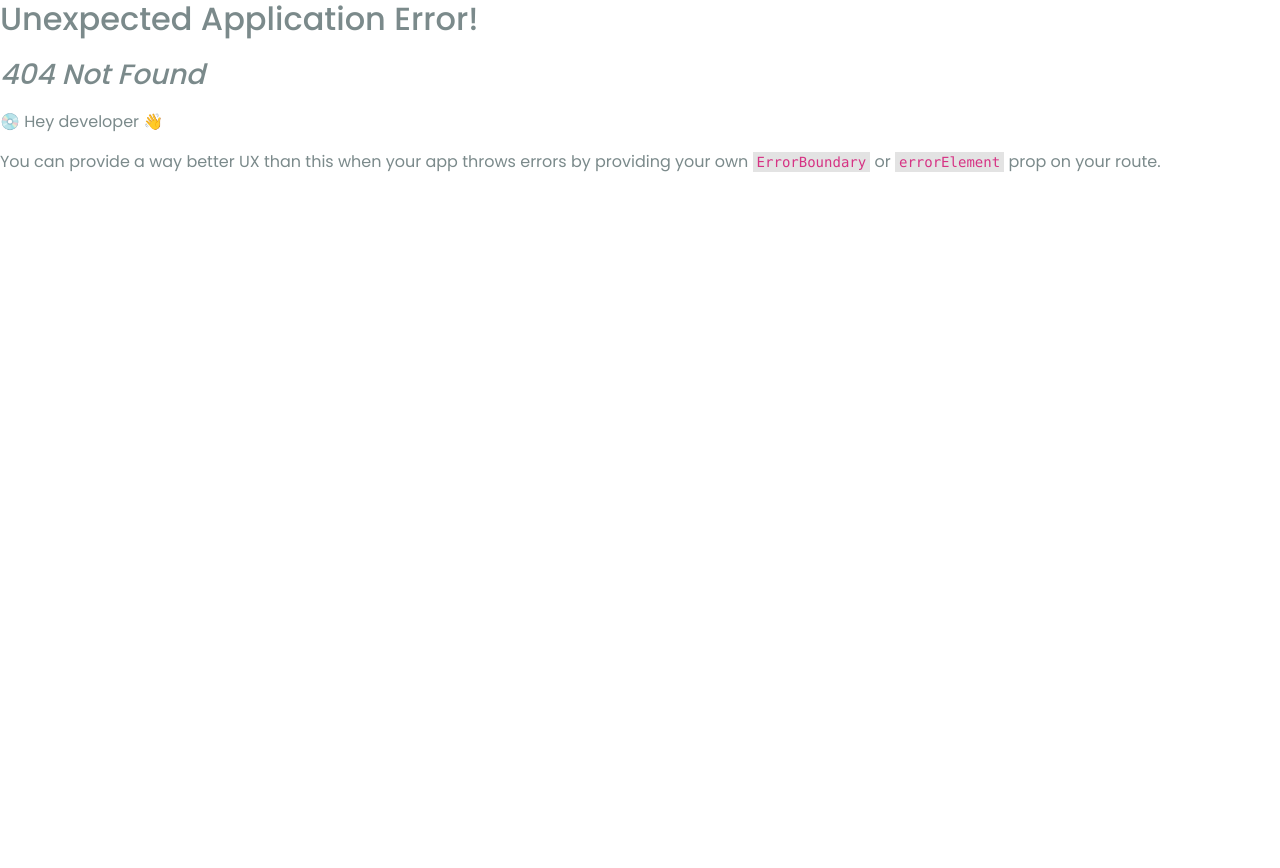
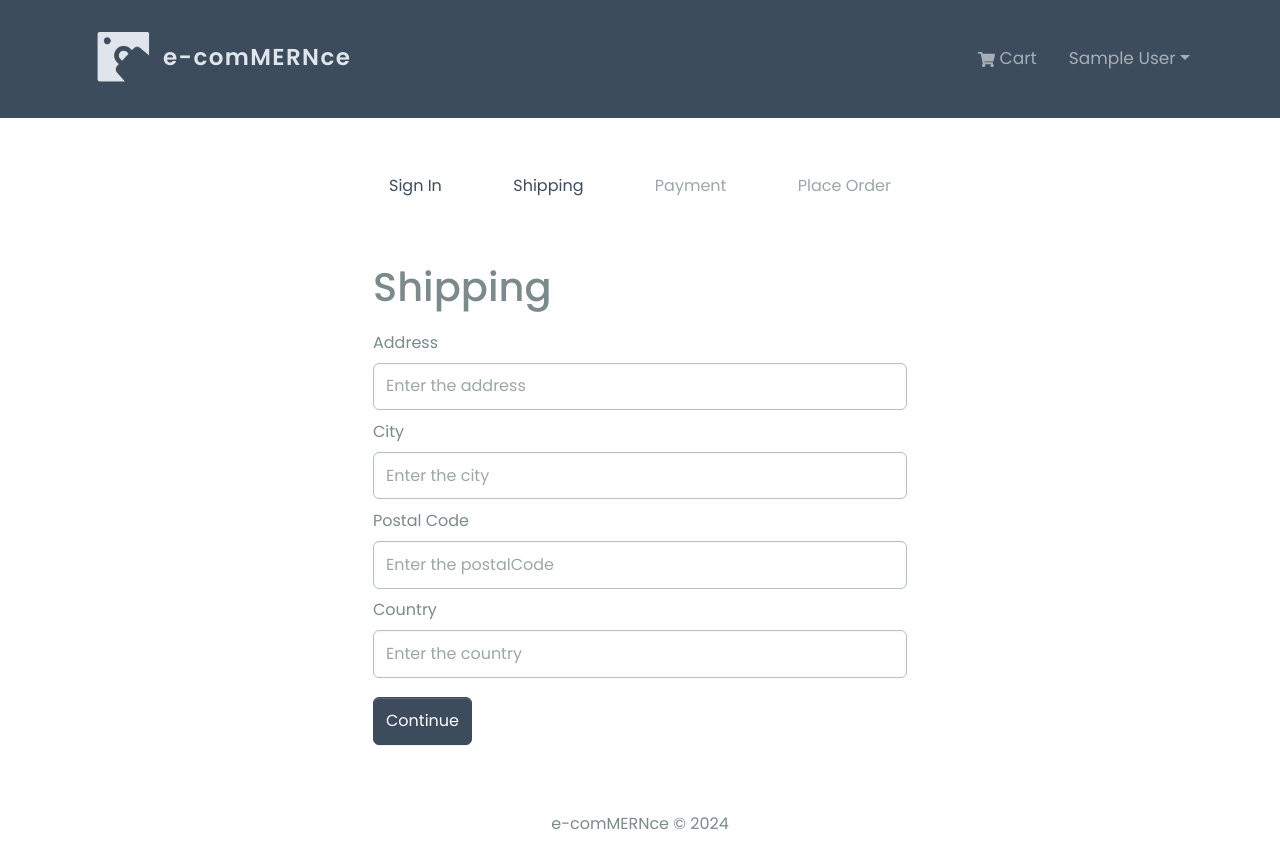
Before and after one commit to CAPELLAX02/MernMart, a React (Create React App) app in the folder frontend/: page /shipping in a window 1280 px wide. Before the commit this address had no page. Shown: the top 868 px of the page. Before the commit the page ends 800 px from the top, so only its background shows below. Built offline with nearby package versions, Linux system fonts and the light colour scheme; sample sign-in values are in the browser's storage.

Commit message:
Checkout steps & private routes added

```diff
--- /dev/null
+++ b/frontend/src/components/CheckoutSteps.jsx
@@ -0,0 +1,50 @@
+import { Nav } from 'react-bootstrap';
+import { LinkContainer } from 'react-router-bootstrap';
+
+const CheckoutSteps = ({ step1, step2, step3, step4 }) => {
+  return (
+    <Nav className='justify-content-between mt-2 mb-5'>
+      <Nav.Item>
+        {step1 ? (
+          <LinkContainer to='/login'>
+            <Nav.Link>Sign In</Nav.Link>
+          </LinkContainer>
+        ) : (
+          <Nav.Link disabled>Sign In</Nav.Link>
+        )}
+      </Nav.Item>
+
+      <Nav.Item>
+        {step2 ? (
+          <LinkContainer to='/shipping'>
+            <Nav.Link>Shipping</Nav.Link>
+          </LinkContainer>
+        ) : (
+          <Nav.Link disabled>Shipping</Nav.Link>
+        )}
+      </Nav.Item>
+
+      <Nav.Item>
+        {step3 ? (
+          <LinkContainer to='/payment'>
+            <Nav.Link>Payment</Nav.Link>
+          </LinkContainer>
+        ) : (
+          <Nav.Link disabled>Payment</Nav.Link>
+        )}
+      </Nav.Item>
+
+      <Nav.Item>
+        {step4 ? (
+          <LinkContainer to='/placeorder'>
+            <Nav.Link>Place Order</Nav.Link>
+          </LinkContainer>
+        ) : (
+          <Nav.Link disabled>Place Order</Nav.Link>
+        )}
+      </Nav.Item>
+    </Nav>
+  );
+};
+
+export default CheckoutSteps;
--- /dev/null
+++ b/frontend/src/components/PrivateRoute.jsx
@@ -0,0 +1,10 @@
+import { Outlet, Navigate } from 'react-router-dom';
+import { useSelector } from 'react-redux';
+
+const PrivateRoute = () => {
+  const { userInfo } = useSelector((state) => state.auth);
+
+  return userInfo ? <Outlet /> : <Navigate to='/login' />;
+};
+
+export default PrivateRoute;
--- a/frontend/src/index.js
+++ b/frontend/src/index.js
@@ -13,11 +13,14 @@
 import './assets/styles/bootstrap.custom.css';
 import App from './App';
 import reportWebVitals from './reportWebVitals';
+import PrivateRoute from './components/PrivateRoute';
 import HomeScreen from './screens/HomeScreen';
 import ProductScreen from './screens/ProductScreen';
 import CartScreen from './screens/CartScreen';
 import LoginScreen from './screens/LoginScreen';
 import RegisterScreen from './screens/RegisterScreen';
+import ShippingScreen from './screens/ShippingScreen';
+import PaymentScreen from './screens/PaymentScreen';
 
 const router = createBrowserRouter(
   createRoutesFromElements(
@@ -27,6 +30,12 @@
       <Route path='/cart' element={<CartScreen />} />
       <Route path='/login' element={<LoginScreen />} />
       <Route path='/register' element={<RegisterScreen />} />
+
+      {/* Private Routes */}
+      <Route path='' element={<PrivateRoute />}>
+        <Route path='/shipping' element={<ShippingScreen />} />
+        <Route path='/payment' element={<PaymentScreen />} />
+      </Route>
     </Route>
   )
 );
--- /dev/null
+++ b/frontend/src/screens/PaymentScreen.jsx
@@ -0,0 +1,63 @@
+import { useState, useEffect } from 'react';
+import { useDispatch, useSelector } from 'react-redux';
+import { useNavigate } from 'react-router-dom';
+import { Form, Button, Col } from 'react-bootstrap';
+import FormContainer from '../components/FormContainer';
+import CheckoutSteps from '../components/CheckoutSteps';
+import { savePaymentMethod } from '../slices/cartSlice';
+
+const PaymentScreen = () => {
+  const [paymentMethod, setPaymentMethod] = useState('PayPal');
+
+  const dispatch = useDispatch();
+  const navigate = useNavigate();
+
+  const cart = useSelector((state) => state.cart);
+  const { shippingAddress } = cart;
+
+  useEffect(() => {
+    if (!shippingAddress) {
+      navigate('/shipping');
+    }
+  }, [shippingAddress, navigate]);
+
+  const submitHandler = (e) => {
+    e.preventDefault();
+    dispatch(savePaymentMethod(paymentMethod));
+    navigate('/placeorder');
+  };
+
+  return (
+    <FormContainer>
+      <CheckoutSteps step1 step2 step3 />
+
+      <h1>Payment Method</h1>
+
+      <Form onSubmit={submitHandler}>
+        <Form.Group>
+          <Form.Label className='mb-4' as='legend'>
+            Select Payment Method
+          </Form.Label>
+          <Col>
+            <Form.Check
+              type='radio'
+              className='mb-4'
+              label='PayPal or Credit Card'
+              id='PayPal'
+              name='paymentMethod'
+              value='PayPal'
+              checked
+              onChange={(e) => setPaymentMethod(e.target.value)}
+            ></Form.Check>
+          </Col>
+        </Form.Group>
+
+        <Button type='submit' variant='primary'>
+          Continue
+        </Button>
+      </Form>
+    </FormContainer>
+  );
+};
+
+export default PaymentScreen;
--- /dev/null
+++ b/frontend/src/screens/ShippingScreen.jsx
@@ -0,0 +1,91 @@
+import { useState } from 'react';
+import { Form, Button } from 'react-bootstrap';
+import { useDispatch, useSelector } from 'react-redux';
+import { useNavigate } from 'react-router-dom';
+import FormContainer from '../components/FormContainer';
+import { saveShippingAddress } from '../slices/cartSlice';
+import CheckoutSteps from '../components/CheckoutSteps';
+
+const ShippingScreen = () => {
+  const cart = useSelector((state) => state.cart);
+  const { shippingAddress } = cart;
+
+  const [address, setAddress] = useState(shippingAddress?.address || '');
+  const [city, setCity] = useState(shippingAddress?.city || '');
+  const [postalCode, setPostalCode] = useState(
+    shippingAddress?.postalCode || ''
+  );
+  const [country, setCountry] = useState(shippingAddress?.country || '');
+
+  const dispatch = useDispatch();
+  const navigate = useNavigate();
+
+  const submitHandler = (e) => {
+    e.preventDefault();
+
+    dispatch(saveShippingAddress({ address, city, postalCode, country }));
+    navigate('/payment');
+  };
+
+  return (
+    <FormContainer>
+      <CheckoutSteps step1 step2 />
+
+      <h1>Shipping</h1>
+
+      <Form onSubmit={submitHandler}>
+        <Form.Group controlId='address' className='my-2'>
+          <Form.Label>Address</Form.Label>
+          <Form.Control
+            type='text'
+            placeholder='Enter the address'
+            value={address}
+            onChange={(e) => setAddress(e.target.value)}
+          ></Form.Control>
+        </Form.Group>
+      </Form>
+
+      <Form onSubmit={submitHandler}>
+        <Form.Group controlId='city' className='my-2'>
+          <Form.Label>City</Form.Label>
+          <Form.Control
+            type='text'
+            placeholder='Enter the city'
+            value={city}
+            onChange={(e) => setCity(e.target.value)}
+          ></Form.Control>
+        </Form.Group>
+      </Form>
+
+      <Form onSubmit={submitHandler}>
+        <Form.Group controlId='postalCode' className='my-2'>
+          <Form.Label>Postal Code</Form.Label>
+          <Form.Control
+            type='text'
+            placeholder='Enter the postalCode'
+            value={postalCode}
+            onChange={(e) => setPostalCode(e.target.value)}
+          ></Form.Control>
+        </Form.Group>
+      </Form>
+
+      <Form onSubmit={submitHandler}>
+        <Form.Group controlId='country' className='my-2'>
+          <Form.Label>Country</Form.Label>
+          <Form.Control
+            type='text'
+            placeholder='Enter the country'
+            value={country}
+            onChange={(e) => setCountry(e.target.value)}
+          ></Form.Control>
+        </Form.Group>
+
+        <Button type='submit' variant='primary' className='my-2'>
+          Continue
+        </Button>
+      </Form>
+    </FormContainer>
+  );
+};
+
+export default ShippingScreen;
--- a/frontend/src/slices/cartSlice.js
+++ b/frontend/src/slices/cartSlice.js
@@ -3,7 +3,7 @@
 
 const initialState = localStorage.getItem('cart')
   ? JSON.parse(localStorage.getItem('cart'))
-  : { cartItems: [] };
+  : { cartItems: [], shippingAddress: {}, paymentMethod: 'PayPal' };
 
 const cartSlice = createSlice({
   name: 'cart',
@@ -28,12 +28,26 @@
 
     removeFromCart: (state, action) => {
       state.cartItems = state.cartItems.filter((x) => x._id !== action.payload);
+      return updateCart(state);
+    },
 
+    saveShippingAddress: (state, action) => {
+      state.shippingAddress = action.payload;
+      return updateCart(state);
+    },
+
+    savePaymentMethod: (state, action) => {
+      state.paymentMethod = action.payload;
       return updateCart(state);
     },
   },
 });
 
-export const { addToCart, removeFromCart } = cartSlice.actions;
+export const {
+  addToCart,
+  removeFromCart,
+  saveShippingAddress,
+  savePaymentMethod,
+} = cartSlice.actions;
 
 export default cartSlice.reducer;
```
